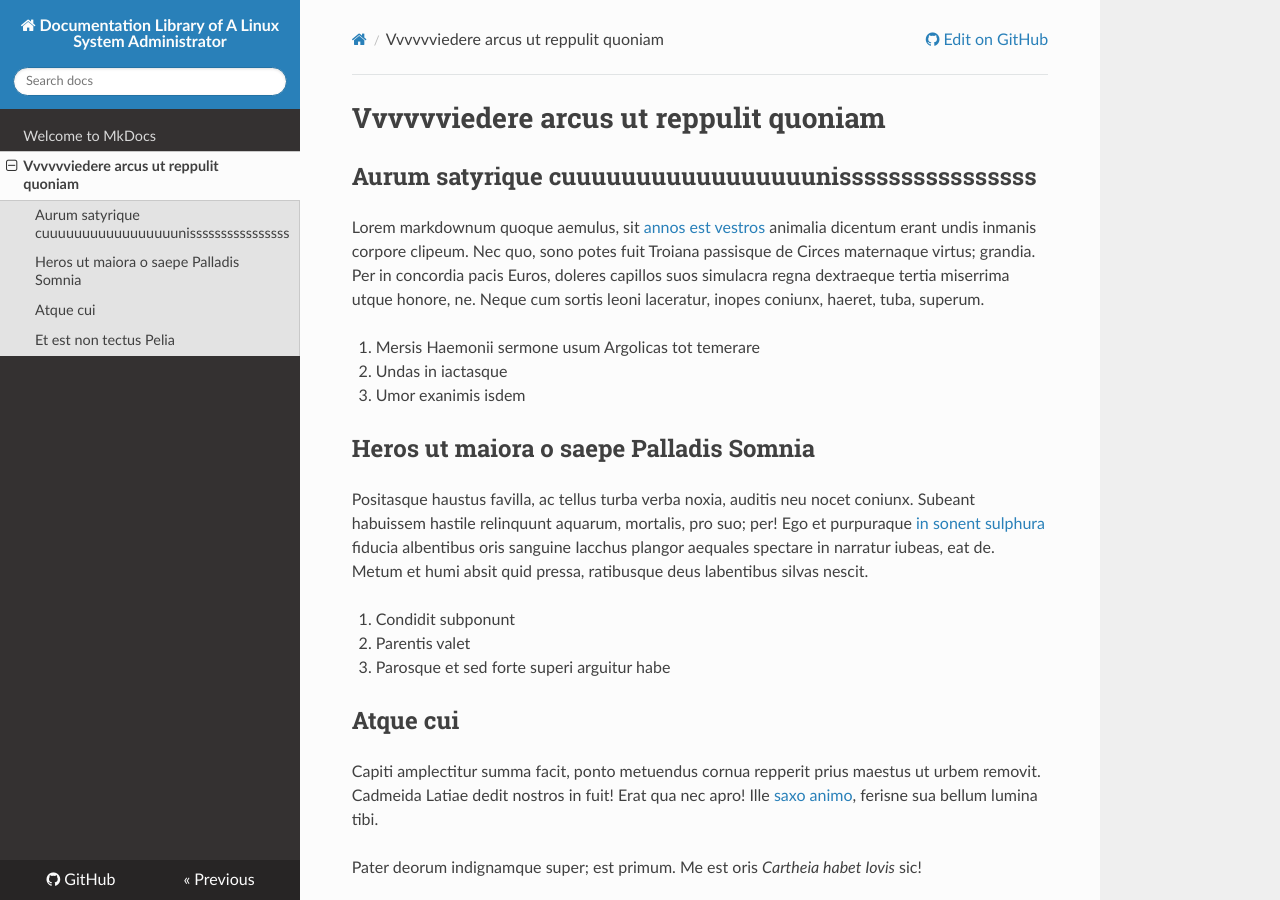
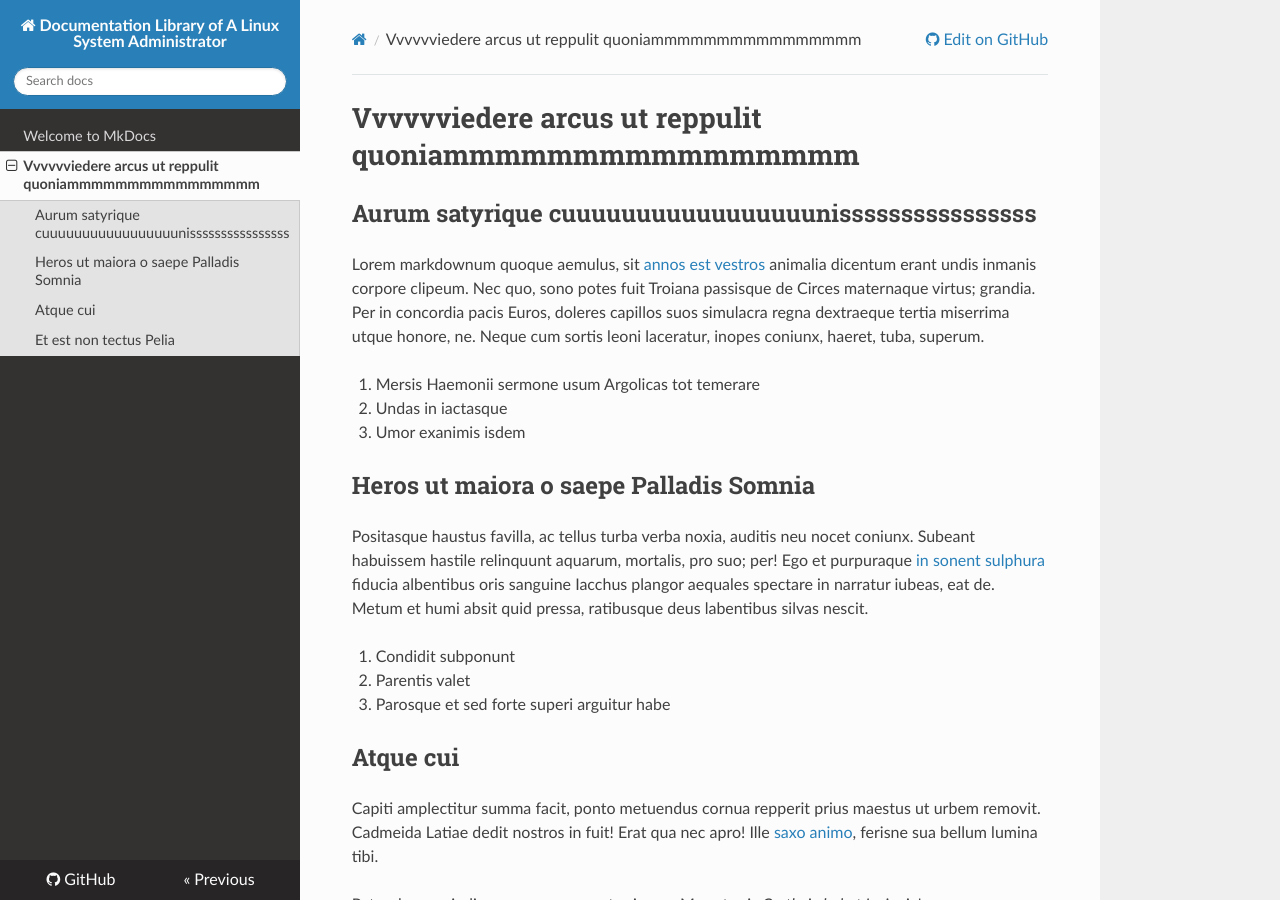
Before and after one commit to iprofor/docs.iprofor.it, an MkDocs documentation site: the page built from markdown/about.md, in a window 1280 px wide and 900 px high. Built offline with MkDocs 1.6.1, drawn with Linux system fonts in a browser that asks for light colours; nearby versions of some CDN libraries; old or Windows-style settings are respelled for this version of MkDocs.

Commit message:
Update about.md

```diff
--- a/markdown/about.md
+++ b/markdown/about.md
@@ -1,4 +1,4 @@
-# Vvvvvviedere arcus ut reppulit quoniam
+# Vvvvvviedere arcus ut reppulit quoniammmmmmmmmmmmmmmm
 
 ## Aurum satyrique cuuuuuuuuuuuuuuuuunissssssssssssssss
 
```
